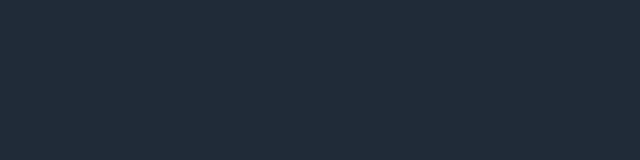
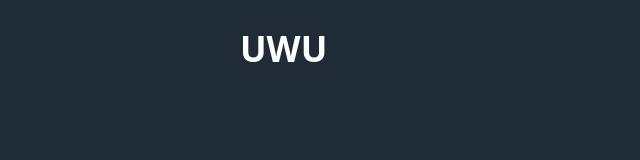
Before and after one commit to TTVPoopooumgood/Moving-Car-Website, a plain HTML site: page Index.html in a window 1280 px wide. Shown: the whole page, without its empty margins (0-640 px from the left). Drawn offline with Linux system fonts and the light colour scheme.

Commit message:
Update Index.html

```diff
--- a/Index.html
+++ b/Index.html
@@ -6,6 +6,9 @@
     <title>Car Animation With CSS and JavaScript</title>
     <link rel="stylesheet" href="style.css">
     <script src="script.js"></script>
+
+
+        <h1>UWU</h1>
 
 
 </head>
```
